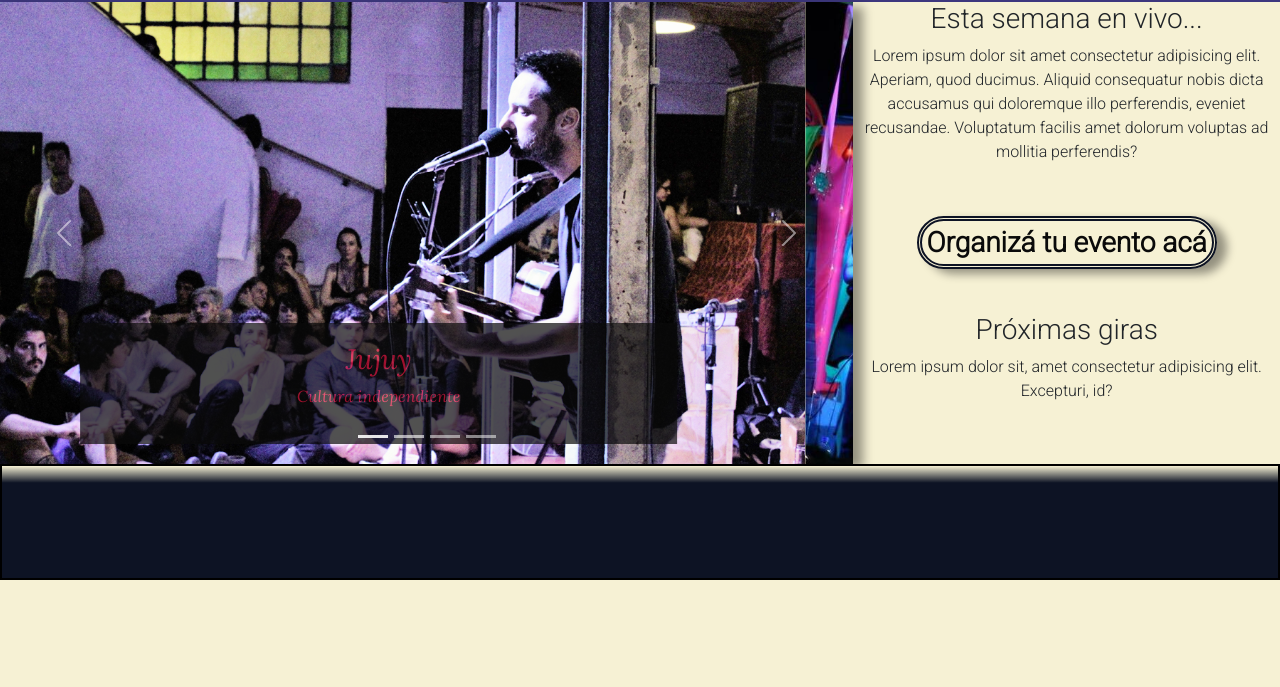
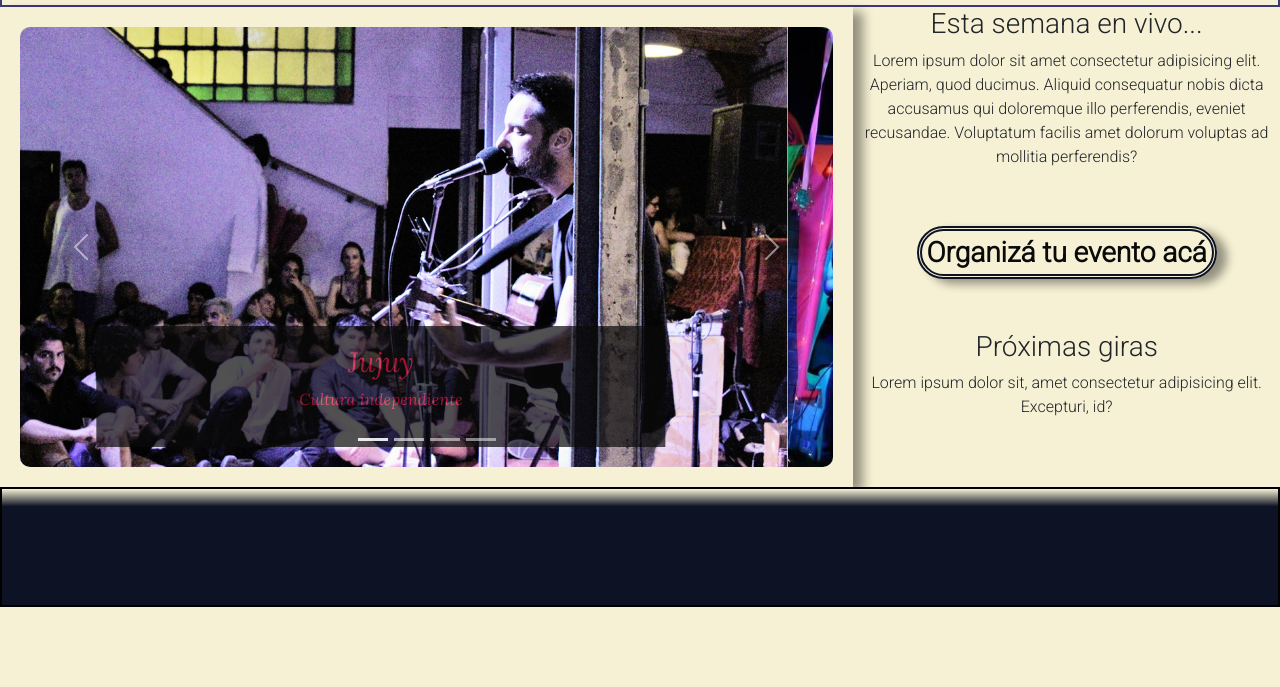
Before and after one commit to EstebanMolaro/TPO-Tu-Recital, a plain HTML site: page index.html in a window 1280 px wide. Shown: the part 113-800 px from the top of the page. Drawn offline with nearby package versions, Linux system fonts and the light colour scheme.

Commit message:
bordes redondeados

```diff
--- a/css/syles.css
+++ b/css/syles.css
@@ -67,16 +67,28 @@ li {
     list-style: none;
 }
 
+
             /* Contenido */
 
+
 .main {
-    /* width: 95%; */
-    height: auto;
+    /* width: 95%;
+    height: 95%;
+    margin: auto; */
     /* border: 2px rgb(210, 69, 69) solid; */
     box-shadow: 10px 5px 10px 0px rgba(0, 0, 0, 0.4);
     grid-column: x0 / x2;
     /* height: auto; */
     grid-row: y1 / y2;
+}
+
+div#demo {
+    margin: 20px;
+}
+
+.carousel-inner {
+    border-radius: 10px;
+
 }
 
 .carousel-item div{
@@ -118,6 +130,7 @@ h3 a:hover {
 .foot {
     /* height: 10vh; */
     border: 2px black solid;
+    margin-bottom: 0%;
     grid-column: x0 / x3;
 }
 
@@ -127,9 +140,6 @@ h3 a:hover {
         background: rgb(203, 161, 161);
     }
 
-    /* .main {
-        top: 0px;
-    } */
 }
 
 /* Tablet */
@@ -138,9 +148,9 @@ h3 a:hover {
 
     body{
         background: rgb(125, 80, 80);
-        display: grid;
+        /* display: grid;
         grid-template-columns: [x0]4fr [x1]2fr [x2];
-        grid-template-rows: [y0]1fr [y1]4fr [y2]1fr[y3] ;
+        grid-template-rows: [y0]1fr [y1]4fr [y2]1fr[y3] ; */
     }
 
     .header {
```
